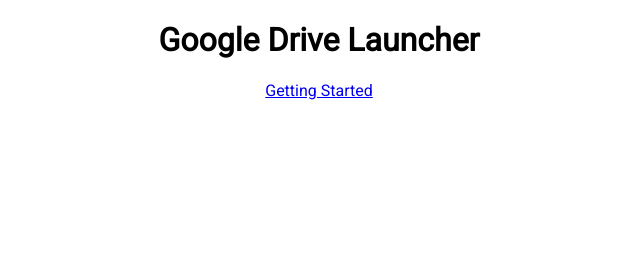
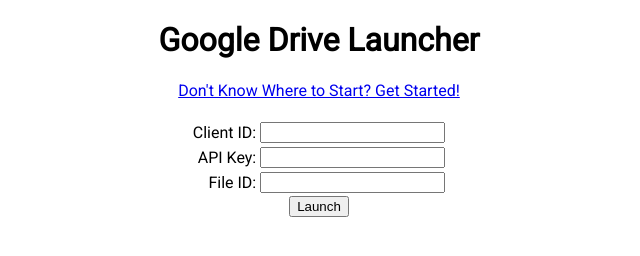
Before and after one commit to LockhartLab/whitepaper, a plain HTML site: page docs/index.html in a window 1280 px wide. Shown: the whole page, without its empty margins (321-961 px from the left). Drawn offline with Linux system fonts and the light colour scheme.

Commit message:
Making page better

```diff
--- a/docs/index.html
+++ b/docs/index.html
@@ -13,23 +13,39 @@
   <body>
     <center>
       <h1>Google Drive Launcher</h1>
-      <a href="https://developers.google.com/drive/api/v3/quickstart/js">Getting Started</a>
+      <a href="https://developers.google.com/drive/api/v3/quickstart/js">Don't Know Where to Start? Get Started!</a><br><br>
+      <form>
+        <table>
+          <tr>
+            <td align="right">Client ID:</td>
+            <td><input id="client_id"></td>
+          </tr>
+          <tr>
+            <td align="right">API Key:</td>
+            <td><input id="api_key"></td>
+          </tr>
+          <tr>
+            <td align="right">File ID:</td>
+            <td><input id="file_id"></td>
+          </tr>
+        </table>
+        <input type="button" value="Launch" onclick="handleClientLoad();">
+      </form>
 
       <!--Add buttons to initiate auth sequence and sign out-->
       <button id="authorize_button" style="display: none;">Authorize</button>
       <button id="signout_button" style="display: none;">Sign Out</button>
-
-      <pre id="content" style="white-space: pre-wrap;"></pre>
     </center>
+    <pre id="content" style="white-space: pre-wrap;"></pre>
 
     <script type="text/javascript">
       // Get parameters from URL
       var urlParams = new URLSearchParams(window.location.search);
 
-      // Client ID and API key from the Developer Console, File ID for HTML file to load
-      var CLIENT_ID = urlParams.get('client_id');
-      var API_KEY = urlParams.get('api_key');
-      var FILE_ID = urlParams.get('file_id');
+      // Fill form
+      document.getElementById('client_id').value = urlParams.get('client_id');;
+      document.getElementById('api_key').value = urlParams.get('api_key');;
+      document.getElementById('file_id').value = urlParams.get('file_id');;
 
       // Array of API discovery doc URLs for APIs used by the quickstart
       var DISCOVERY_DOCS = ["https://www.googleapis.com/discovery/v1/apis/drive/v3/rest"];
@@ -54,8 +70,8 @@
        */
       function initClient() {
         gapi.client.init({
-          apiKey: API_KEY,
-          clientId: CLIENT_ID,
+          apiKey: document.getElementById('api_key').value,
+          clientId: document.getElementById('client_id').value,
           discoveryDocs: DISCOVERY_DOCS,
           scope: SCOPES
         }).then(function () {
@@ -115,7 +131,7 @@
       /* Get file from Drive */
       function getFile() {
         var request = gapi.client.drive.files.get({
-          'fileId': FILE_ID,
+          'fileId': document.getElementById('file_id').value,
           'alt': 'media'
         });
         request.then(function(response) {
```
Also changed, not shown: 2 other files.
